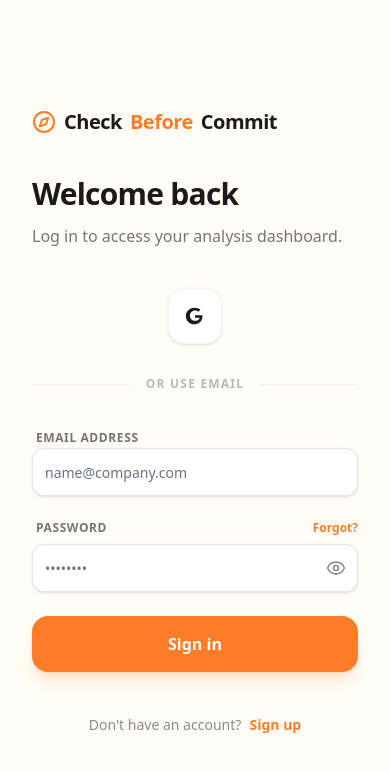
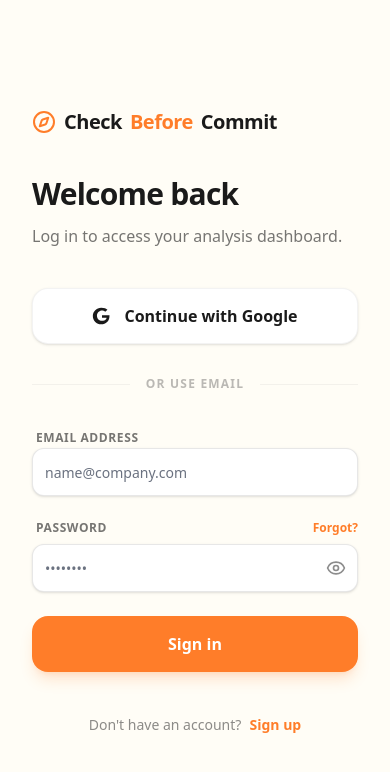
Before and after one commit to Yogareddy107/cbc1, a Next.js app: page /login in a window 390 px wide. Shown: the top 772 px of the page. Built offline with nearby package versions, Linux system fonts and the light colour scheme.

Commit message:
style: show full Google login text on mobile

```diff
--- a/src/app/login/page.tsx
+++ b/src/app/login/page.tsx
@@ -180,10 +180,10 @@ function LoginContent() {
                     )}
 
                     <div className="space-y-8" suppressHydrationWarning>
-                        <div className="flex flex-row lg:flex-col items-center justify-center gap-4">
+                        <div className="flex flex-col items-center justify-center gap-4">
                             <Button
                                 variant="outline"
-                                className="flex items-center justify-center gap-3 lg:w-full h-14 text-md font-bold border-[#1A1A1A]/5 hover:bg-white hover:border-[#1A1A1A]/10 bg-white shadow-sm transition-all rounded-2xl group"
+                                className="flex items-center justify-center gap-3 w-full h-14 text-md font-bold border-[#1A1A1A]/5 hover:bg-white hover:border-[#1A1A1A]/10 bg-white shadow-sm transition-all rounded-2xl group"
                                 onClick={handleGoogleLogin}
                                 disabled={loading}
                                 suppressHydrationWarning
@@ -192,9 +192,8 @@ function LoginContent() {
                                 <svg className="w-5 h-5 group-hover:scale-110 transition-transform" viewBox="0 0 24 24" fill="currentColor">
                                     <path d="M21.35 11.1h-9.36v2.92h5.54c-.24 1.28-1.4 3.75-5.54 3.75-3.33 0-6.04-2.76-6.04-6.17s2.71-6.17 6.04-6.17c1.9 0 3.17.81 3.9 1.5l2.65-2.56C17.3 3.15 14.58 2 11 2 5.48 2 1 6.48 1 12s4.48 10 10 10c5.77 0 9.95-4.04 9.95-9.77 0-.66-.07-1.17-.15-1.43z" />
                                 </svg>
-                                <span className="hidden lg:inline">Continue with Google</span>
+                                <span>Continue with Google</span>
                             </Button>
-
                         </div>
 
                         <div className="relative">
```
